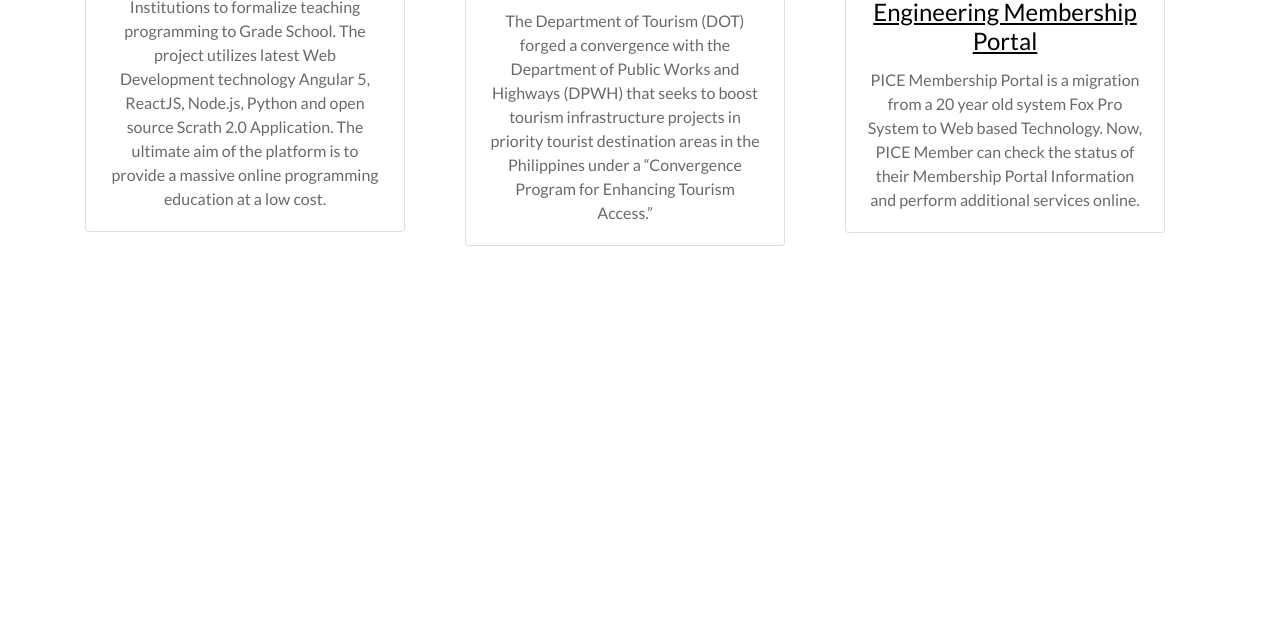
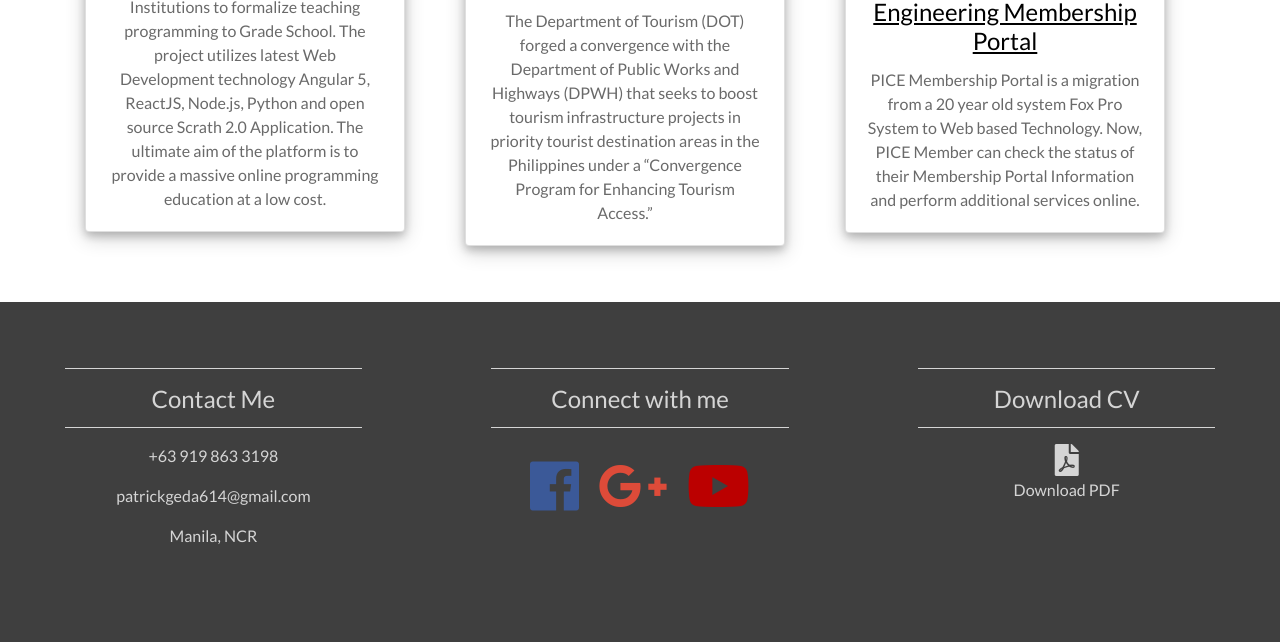
Before and after one commit to patrickgeda/patrickgeda.github.io, a plain HTML site: page index.html in a window 1280 px wide. Shown: the part 1909-2551 px from the top of the page. Before the commit the page ends 2211 px from the top, so only its background shows below. Drawn offline with nearby package versions, Linux system fonts and the light colour scheme.

Commit message:
added contacts

```diff
--- a/index.html
+++ b/index.html
@@ -37,11 +37,6 @@
                     </li>
                 </ul>
 
-                <form class="form-inline my-2 my-lg-0">
-                    <button class="btn menu-right-btn border" type="submit">
-                        Template
-                    </button>
-                </form>
             </div>
         </nav>
 
@@ -154,10 +149,38 @@
                     </div>
                 </div>
             </div>
-
-
         </main>
     </header>
+
+    <footer>
+        <div class="container-fluid">
+            <div class="row justify-content-center text-center">
+                <div class="col-md-4">
+                    <hr class="light">
+                    <h4>Contact Me</h4>
+                    <hr class="light">
+                    <p>+63 919 863 3198</p>
+                    <p>patrickgeda614@gmail.com</p>
+                    <p>Manila, NCR</p>
+                </div>
+                <div class="col-md-4 social">
+                    <hr class="light">
+                    <h4>Connect with me</h4>
+                    <hr class="light">
+                    <a href="https://www.facebook.com/patrick.geda"><i class="fab fa-facebook px-2"></i></a>
+                    <a href="mailto:patrickgeda614@gmail.com"><i class="fab fa-google-plus-g px-2"></i></a>
+                    <a href=""><i class="fab fa-youtube px-2"></i></a>
+                </div>
+                <div class="col-md-4">
+                    <hr class="light">
+                    <h4>Download CV</h4>
+                    <hr class="light">
+                    <i class="fas fa-file-pdf"></i>
+                    <a href="images/Patrick Henry C. Geda Resume 2018.pdf" download style="color:#d5d5d5"><p>Download PDF</p></a>
+                </div>
+            </div>
+        </div>
+    </footer>
 
     <script src="https://code.jquery.com/jquery-3.3.1.slim.min.js" integrity="sha384-q8i/X+965DzO0rT7abK41JStQIAqVgRVzpbzo5smXKp4YfRvH+8abtTE1Pi6jizo" crossorigin="anonymous"></script>
     <script src="https://cdnjs.cloudflare.com/ajax/libs/popper.js/1.14.7/umd/popper.min.js" integrity="sha384-UO2eT0CpHqdSJQ6hJty5KVphtPhzWj9WO1clHTMGa3JDZwrnQq4sF86dIHNDz0W1" crossorigin="anonymous"></script>
--- a/style.css
+++ b/style.css
@@ -1,8 +1,8 @@
 @import url('https://fonts.googleapis.com/css?family=Lato|Pacifico|Righteous|Roboto+Condensed|Ubuntu');
 
-body{
-    padding: 0%;
-    margin: 0%;
+html, body{
+    padding: 0;
+    margin: 0;
     font-family: 'Lato';
 }
 
@@ -83,6 +83,11 @@ body{
     color: rgba(0,0,0,0.59);
 }
 
+div.card {
+    box-shadow: 0 4px 8px 0 rgba(0, 0, 0, 0.2), 0 6px 20px 0 rgba(0, 0, 0, 0.19);
+}
+
+
 /* Section-4 */
 .section-4{
     margin-top: 8%;
@@ -100,4 +105,66 @@ body{
     width: 210px;
     height: 290px;
     border-radius: 50%;
+    box-shadow: 0 5px 10px 0 rgba(0, 0, 0, 0.2), 0 6px 20px 0 rgba(0, 0, 0, 0.19);
 }
+
+/* Footer */
+.social a{
+    font-size: 3.5em;
+}
+
+.fa-facebook{
+    color: #3b5998;
+}
+
+.fa-google-plus-g{
+    color: #dd4b39;
+}
+
+.fa-youtube{
+    color: #bb0000;
+}
+
+.fa-facebook:hover,
+.fa-google-plus-g:hover,
+.fa-youtube:hover{
+    color: #d5d5d5;
+}
+
+.fa-file-pdf{
+    font-size: 2rem;
+}
+
+footer{
+    background-color: #3f3f3f;
+    color: #d5d5d5;
+    padding-top: 1rem;
+    margin-bottom: 0;
+    height: 340px;
+}
+
+hr.light{
+    border-top: 1px solid #d5d5d5;
+    width: 75%;
+    margin-top: .8rem;
+    margin-bottom: 1rem;
+}
+
+/* Smartphones (portrait and landscape) ----------- */
+@media only screen and (min-device-width : 320px) and (max-device-width : 480px) {
+    footer{
+        background-color: #3f3f3f;
+        color: #d5d5d5;
+        padding-top: 1rem;
+        margin-bottom: 0;
+        height: 600px;
+    }
+    .my-profile{
+        display: block;
+        margin: 0 auto;
+        width: 200px;
+        height: 290px;
+        border-radius: 50%;
+        box-shadow: 0 5px 10px 0 rgba(0, 0, 0, 0.2), 0 6px 20px 0 rgba(0, 0, 0, 0.19);
+    }
+}
```
Also changed, not shown: 1 other file.
